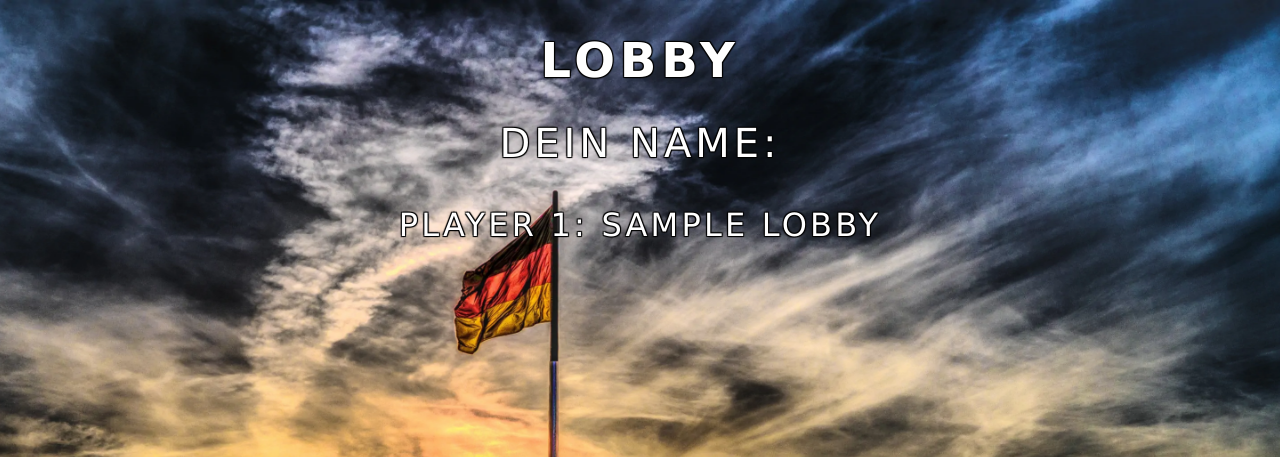
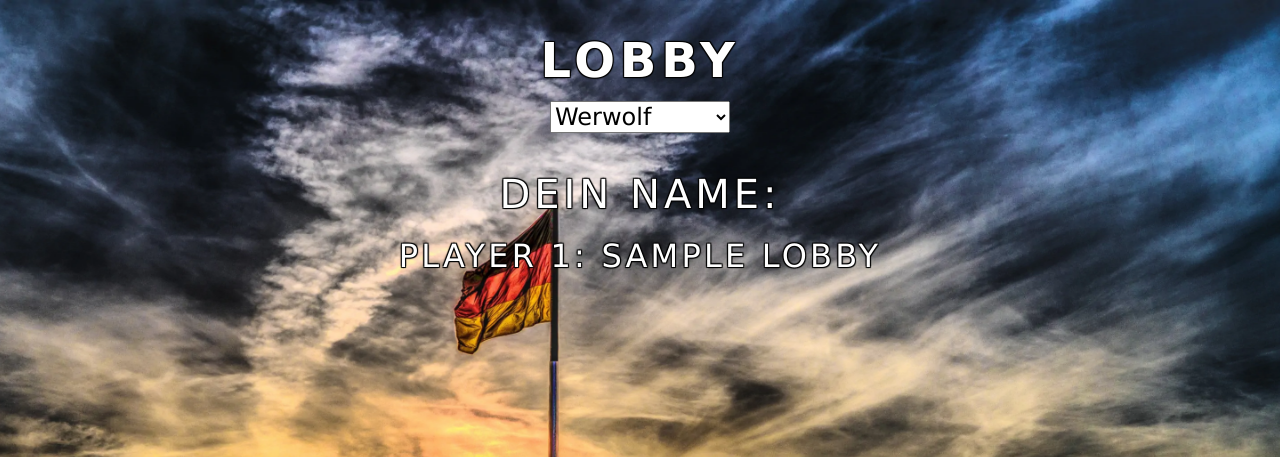
Before and after one commit to FelixRo97/WW-STD, a Django app: template templates/lobby.html in a window 1280 px wide. Shown: the top 457 px of the page. Run offline with Django 4.2, Linux system fonts and the light colour scheme; the template is opened without the code that fills it: most values are stand-ins (such as "Sample title", 1, 10 or a date in 2020); some libraries are stand-ins or nearby versions.

Commit message:
add mode select

```diff
--- a/static/styleLobby.css
+++ b/static/styleLobby.css
@@ -10,17 +10,31 @@ body {
 h1 {
 
 	color: white;
-	text-align: center;
 	font-size: 3em;
 	font-family: verdana;
 	text-transform: uppercase;
 	letter-spacing: 0.1em;
 	text-shadow: 1px 1px 1px black, 1px -1px 1px black, -1px 1px 1px black, -1px -1px 1px black;
+	margin-bottom: 1%;
 }
 
 img {
 	width: 8%;
 	height: 16%;
+}
+
+select {
+	align-items: center;
+    font-size: x-large;
+	font-family: verdana;
+	width: 180px;
+	margin-bottom: 3%;
+
+
+}
+
+.lobbyTop{
+	text-align: center;
 }
 
 .playerNames {
@@ -35,14 +49,10 @@ img {
 
 }
 
-/*.figures {
-
-}*/
-
 #currentPlayerName {
 
     font-size: 2.5em;
-    margin-bottom: 1em;
+    margin-bottom: 0.5em;
 
 }
 
--- a/templates/lobby.html
+++ b/templates/lobby.html
@@ -14,7 +14,14 @@
   </head>
   <body>
 
-    <h1>Lobby</h1>
+    <div class="lobbyTop">
+      <h1>Lobby</h1>
+
+      <select name="modes" id="modeSelect">
+        <option value="werWolf">Werwolf</option>
+        <option value="secretHitler">Secret Hitler</option>
+      </select>
+    </div>
 
     <div id="currentPlayerName" class="playerNames">
       Dein Name:
@@ -27,13 +34,12 @@
           Player {{ forloop.counter }}: {{name}}
         </div>
       {% endfor %}
-
     </div>
 
     <div class="figures">
       <div id="onlyPlayerOne">
-        <a  href="/game">
-          <img src="{% static 'images/play.webp' %}" id="figureStart" title="start" alt="start">
+        <a  >
+          <img src="{% static 'images/play.webp' %}" id="figureStart" title="start" alt="start" onclick="myFunction()">
         </a>
       </div>
 
@@ -48,8 +54,21 @@
       $(document).ready(function(){
       setInterval(function(){
             $("#lobbyPlayerList").load(window.location.href + " #lobbyPlayerList" );
+            $("#figureStart").load(window.location.href + " #figureStart" );
       }, 1000);
       });
+      // TODO add img start to reload
+      // href="/game"
+
+      function myFunction() {
+        var txt;
+        if (confirm("Press a button!")) {
+          txt = "You pressed OK!";
+        } else {
+          txt = "You pressed Cancel!";
+        }
+        document.getElementById("demo").innerHTML = txt;
+      }
 
       function getCookie(name) {
           var cookieValue = null;
@@ -73,6 +92,7 @@
     <script>
       if ("{{ forloop.counter}}" == 1 && JSON.parse(getCookie('userData')).playerID != "{{id}}"){
         document.getElementById('onlyPlayerOne').style.display = 'none';
+        document.getElementById('modeSelect').style.display = 'none';
       }
     </script>
     {% endfor %}
```
